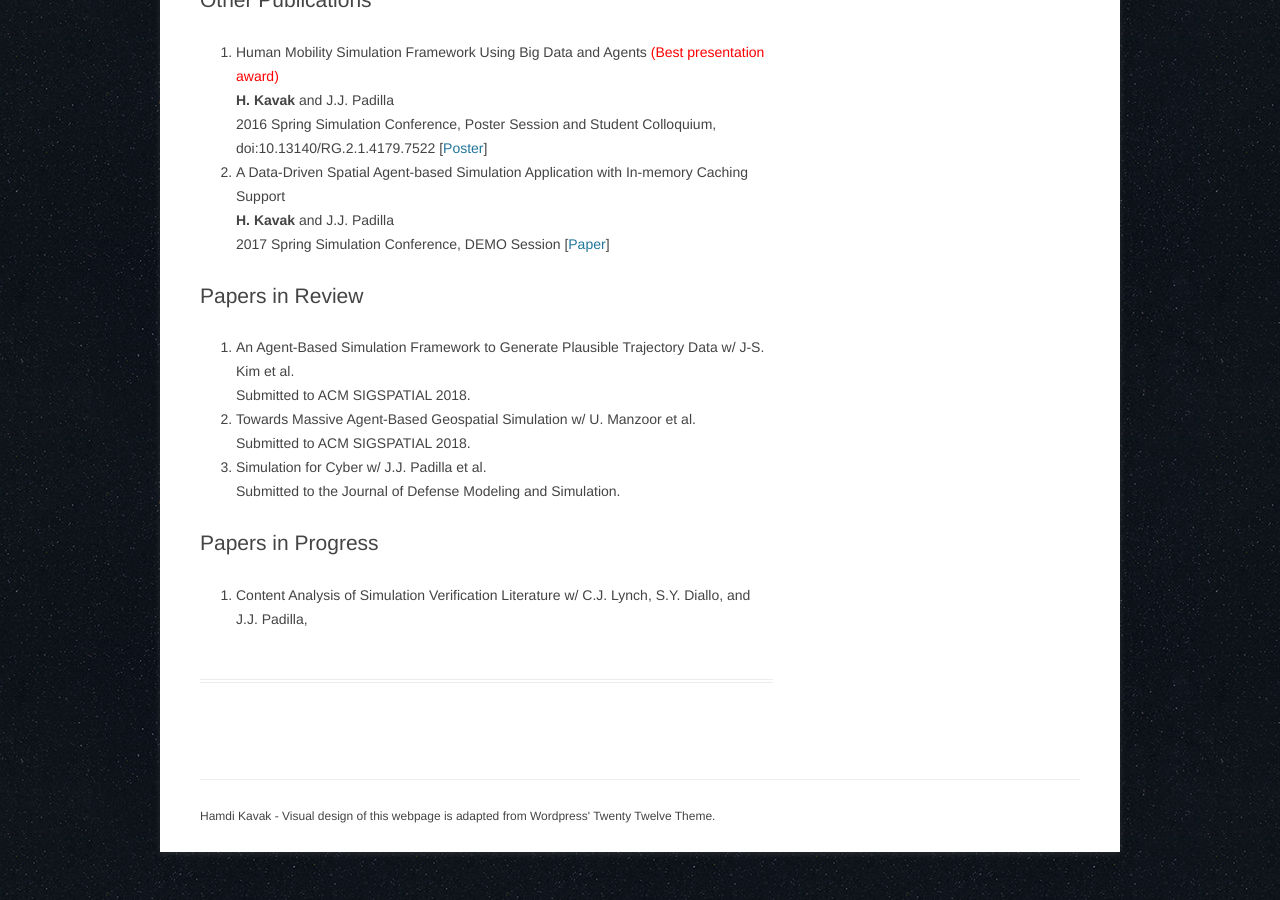
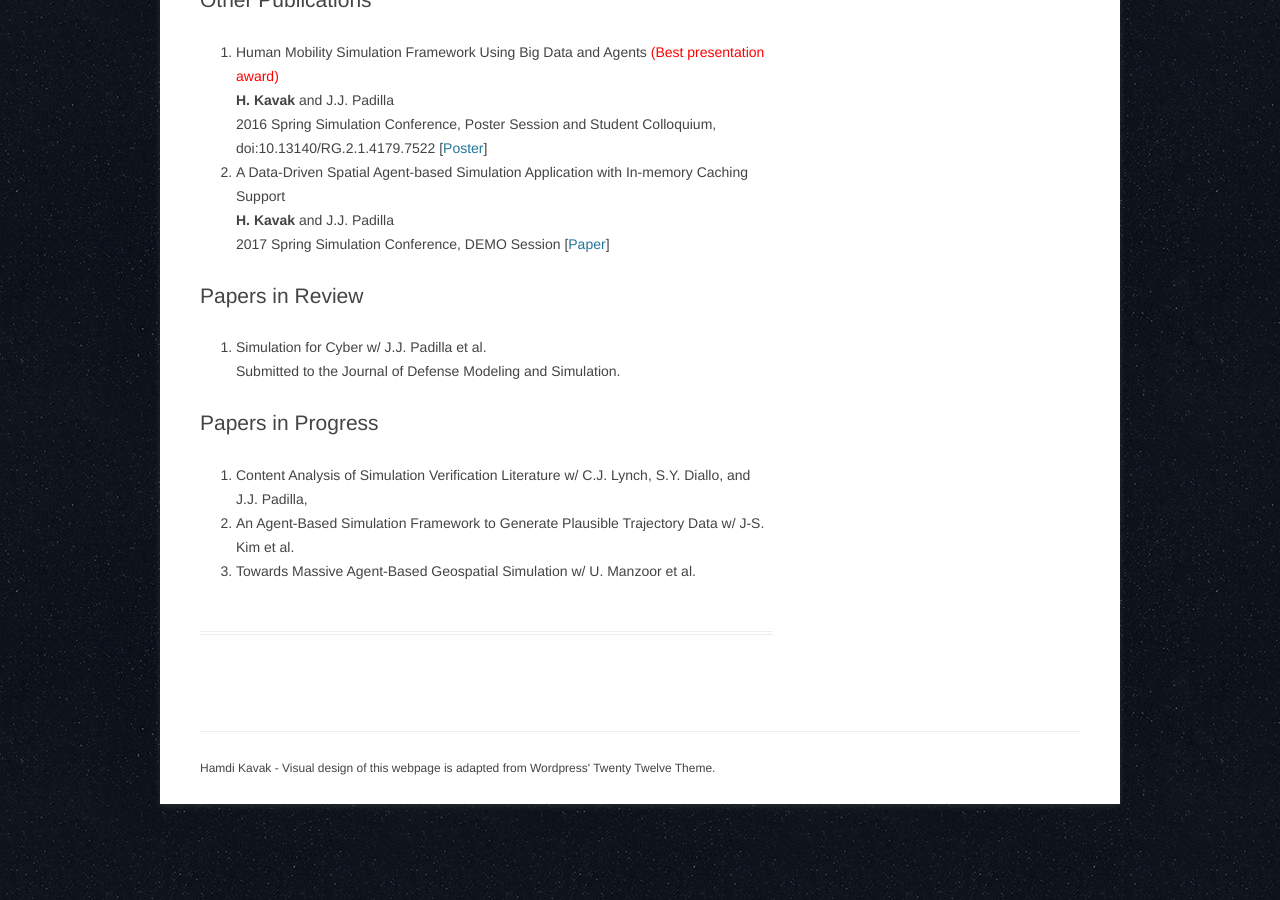
Before and after one commit to hamdikavak/hamdikavak.github.io, a Jekyll site: the page built from publications/index.html, in a window 1280 px wide and 900 px high, scrolled down 2361 px. Built offline with Jekyll 4.4.1, drawn with Linux system fonts in a browser that asks for light colours; nearby versions of some CDN libraries.

Commit message:
Publication list update

```diff
--- a/publications/index.html
+++ b/publications/index.html
@@ -148,14 +148,7 @@ current_page_publications: active
 <a name="inrev"></a>
 <h1>Papers in Review</h1>
 <ol>
-	<li>
-	   An Agent-Based Simulation Framework to Generate Plausible Trajectory Data w/ J-S. Kim et al.<br/>
-		Submitted to ACM SIGSPATIAL 2018.
-  </li>
-	<li>
-	   Towards Massive Agent-Based Geospatial Simulation w/ U. Manzoor et al.<br/>
-		Submitted to ACM SIGSPATIAL 2018.
-  </li>
+
    <li>
     Simulation for Cyber w/ J.J. Padilla et al.<br/>
 	   Submitted to the Journal of Defense Modeling and Simulation.
@@ -167,5 +160,11 @@ current_page_publications: active
   <li>
      Content Analysis of Simulation Verification Literature w/ C.J. Lynch, S.Y. Diallo, and J.J. Padilla,
   </li>
+  <li>
+	   An Agent-Based Simulation Framework to Generate Plausible Trajectory Data w/ J-S. Kim et al.
+  </li>
+	<li>
+	   Towards Massive Agent-Based Geospatial Simulation w/ U. Manzoor et al.
+  </li>
 
 </ol>
```
